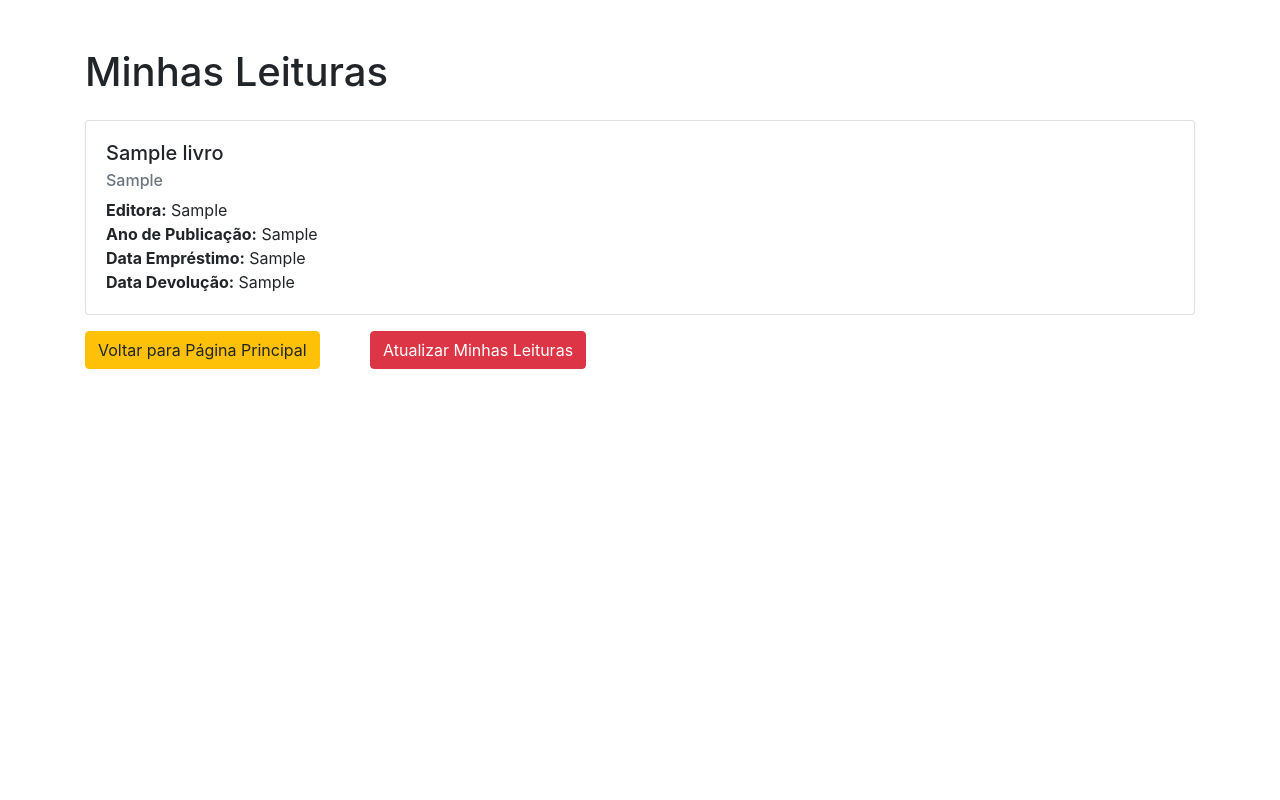
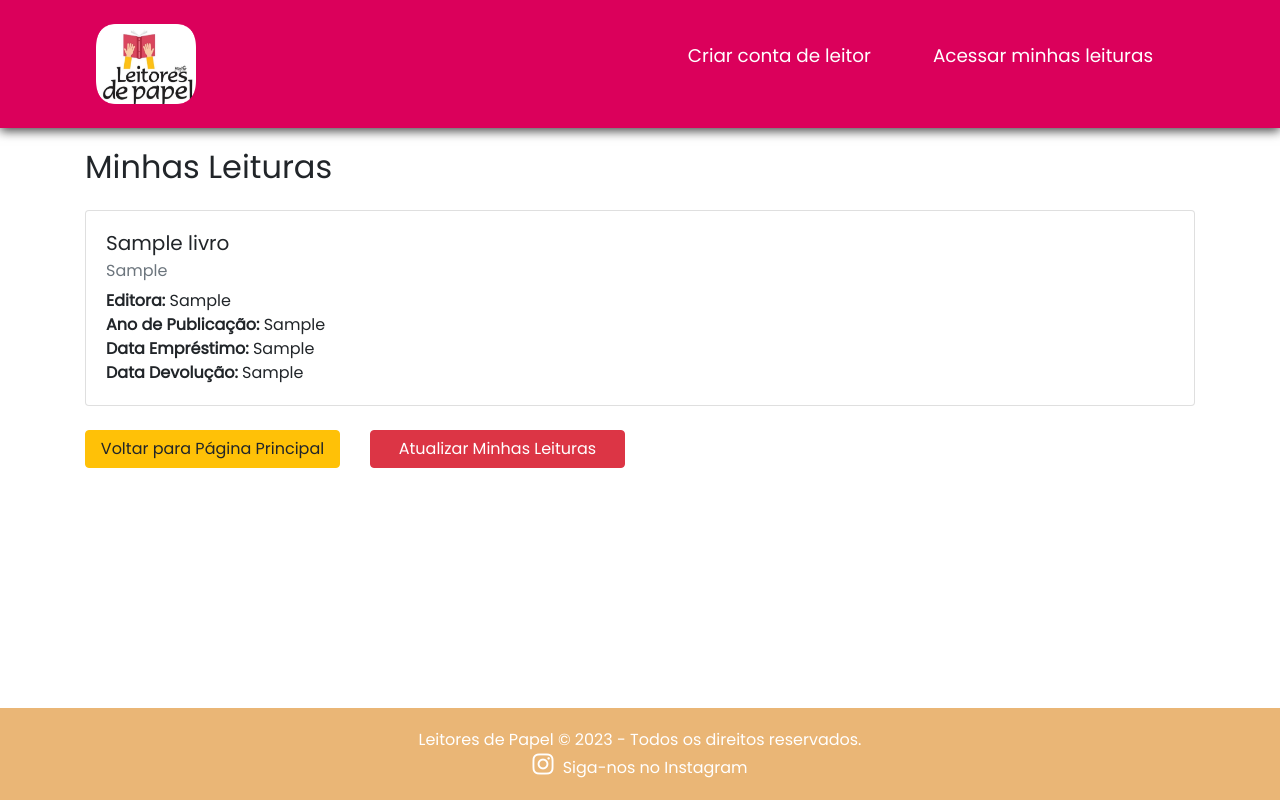
Before and after one commit to AlanPrates/Leitores-de-papel-ifba-Ilheus, a PHP site: page /user/minhas_leituras.php in a window 1280 px wide. Run offline with PHP 8.4, Linux system fonts and the light colour scheme; the visitor is signed in with stand-in values (Sample User, id 1); tables that the repository leaves empty or names only in its code hold one stand-in row (values such as "Sample post"); a stand-in replaces the project's code that opens the database connection; some libraries are stand-ins or nearby versions.

Commit message:
feat: implement sticky footer layout and add header and footer components across pages

```diff
--- /dev/null
+++ b/assets/css/rodape.css
@@ -0,0 +1,20 @@
+/* Estilo do Rodapé Fixo no Final da Página (Sticky Footer) */
+html, body {
+    height: 100%;
+}
+
+body {
+    display: flex;
+    flex-direction: column;
+    min-height: 100vh;
+}
+
+.container, main, .main-content {
+    flex: 1 0 auto;
+}
+
+footer, .footer {
+    flex-shrink: 0;
+    margin-top: auto;
+    width: 100%;
+}
--- a/user/minhas_leituras.php
+++ b/user/minhas_leituras.php
@@ -45,117 +45,122 @@ if (isset($_SESSION['username'])) {
 
 
 <!DOCTYPE html>
-
 <html lang="pt-BR">
 
+<head>
+    <meta charset="UTF-8">
+    <meta name="viewport" content="width=device-width, initial-scale=1">
+    <title>Minhas Leituras - Leitores de Papel</title>
 
+    <link href="https://fonts.googleapis.com/css?family=Open+Sans:300,400,700" rel="stylesheet">
+    <link rel="stylesheet" href="../assets/css/bootstrap.min.css">
+    <link rel="stylesheet" href="../assets/css/menu-mobile.css">
+    <link rel="stylesheet" href="../assets/css/rodape.css">
+    <script src="https://kit.fontawesome.com/cf6fa412bd.js" crossorigin="anonymous"></script>
 
-<head>
+    <style>
+        body {
+            display: flex;
+            flex-direction: column;
+            min-height: 100vh;
+        }
 
-    <meta charset="UTF-8">
-
-    <title>Histórico de Empréstimos</title>
-
-    <link rel="stylesheet" href="../assets/css/bootstrap.min.css">
-
+        .main-content {
+            flex: 1;
+            margin-top: 20px;
+            margin-bottom: 40px;
+        }
+    </style>
 </head>
 
+<body>
 
+    <header>
+        <nav class="nav-bar">
+            <div class="logo">
+                <a href="aluno.php">
+                    <img class="cabecalho-imagem" src="../assets/img/Fotoram.io.png"
+                        title="Sempre se atualizando constantemente" alt="LOGO ALAN" />
+                </a>
+            </div>
 
-<body class="container mt-5">
+            <div class="nav-list">
+                <ul>
+                    <li class="nav-item"><a href="../public/cadastro.php" class="nav-link">Criar conta de leitor</a></li>
+                    <li class="nav-item"><a href="minhas_leituras.php" class="nav-link">Acessar minhas leituras</a></li>
+                </ul>
+            </div>
 
+            <div class="mobile-menu-icon">
+                <button onclick="menuShow()"><img class="icon" src="../assets/img/menu_white_36dp.svg" alt=""></button>
+            </div>
+        </nav>
 
+        <div class="mobile-menu">
+            <ul>
+                <li class="nav-item"><a href="../public/cadastro.php" class="nav-link">Criar conta de leitor</a></li>
+                <li class="nav-item"><a href="minhas_leituras.php" class="nav-link">Acessar minhas leituras</a></li>
+            </ul>
+        </div>
+    </header>
 
-    <h1 class="mb-4">Minhas Leituras</h1>
+    <div class="container main-content">
 
-
+        <h2 class="mb-4">Minhas Leituras</h2>
 
         <?php
-
         if (isset($error_message)) {
-
             echo '<div class="alert alert-danger" role="alert">' . $error_message . '</div>';
-
         } elseif ($result && $result->num_rows > 0) {
-
             while ($row = $result->fetch_assoc()) {
-
                 ?>
 
-
-
                 <div class="card mb-3">
-
                     <div class="card-body">
-
                         <h5 class="card-title">
                             <?php echo $row['livro_titulo']; ?>
                         </h5>
-
                         <h6 class="card-subtitle mb-2 text-muted">
                             <?php echo $row['livro_autor']; ?>
                         </h6>
+                        <p class="card-text">
+                            <strong>Editora:</strong> <?php echo $row['livro_editora']; ?><br>
+                            <strong>Ano de Publicação:</strong> <?php echo $row['livro_ano_publicacao']; ?><br>
+                            <strong>Data Empréstimo:</strong> <?php echo $row['data_emprestimo']; ?><br>
+                            <strong>Data Devolução:</strong> <?php echo $row['data_devolucao']; ?><br>
+                        </p>
+                    </div>
+                </div>
 
-                    <p class="card-text">
+                <?php
+            }
+        } else {
+            echo '<div class="alert alert-info" role="alert">Nenhum registro de empréstimo encontrado.</div>';
+        }
+        ?>
 
-                        <strong>Editora:</strong>
-                        <?php echo $row['livro_editora']; ?><br>
-
-                        <strong>Ano de Publicação:</strong>
-                        <?php echo $row['livro_ano_publicacao']; ?><br>
-
-                        <strong>Data Empréstimo:</strong>
-                        <?php echo $row['data_emprestimo']; ?><br>
-
-                        <strong>Data Devolução:</strong>
-                        <?php echo $row['data_devolucao']; ?><br>
-
-                    </p>
-
+        <div class="row mt-4 mb-4">
+            <div class="col-md-3 mb-2">
+                <a href="aluno.php" class="btn btn-warning btn-block">Voltar para Página Principal</a>
+            </div>
+            <div class="col-md-3 mb-2">
+                <a href="minhas_leituras.php" class="btn btn-danger btn-block">Atualizar Minhas Leituras</a>
+            </div>
         </div>
 
     </div>
 
-
+    <script src="../assets/js/script.js"></script>
+    <script src="../assets/js/atualizar_emprestimo.js"></script>
+    <script src="https://code.jquery.com/jquery-3.5.1.slim.min.js"></script>
+    <script src="https://cdn.jsdelivr.net/npm/@popperjs/core@2.9.3/dist/umd/popper.min.js"></script>
+    <script src="../assets/js/bootstrap.min.js"></script>
 
     <?php
-
-        }
-
-    } else {
-
-        echo "Nenhum registro de empréstimo encontrado.";
-
-    }
-
+    // Inclui o rodapé
+    include '../includes/footer.php';
     ?>
-
-    <div class="row">
-
-        <div class="col-md-3">
-
-            <a href="aluno.php" class="btn btn-warning">Voltar para Página Principal</a>
-
-        </div>
-
-        <div class="col-md-3">
-
-            <a href="minhas_leituras.php" class="btn btn-danger">Atualizar Minhas Leituras</a>
-
-        </div>
-
-    </div>
-
-    <script src="../assets/js/atualizar_emprestimo.js"></script>
-
-    <script src="https://code.jquery.com/jquery-3.5.1.slim.min.js"></script>
-
-    <script src="https://cdn.jsdelivr.net/npm/@popperjs/core@2.9.3/dist/umd/popper.min.js"></script>
-
-    <script src="../assets/js/bootstrap.min.js"></script>
 
 </body>
 
-
-
 </html>
```
Also changed, not shown: admin/devolve_livro.php (+17 -2 lines), user/devolve_livro.php (+17 -2 lines). Lines whose indentation alone changed are shown as unchanged.
